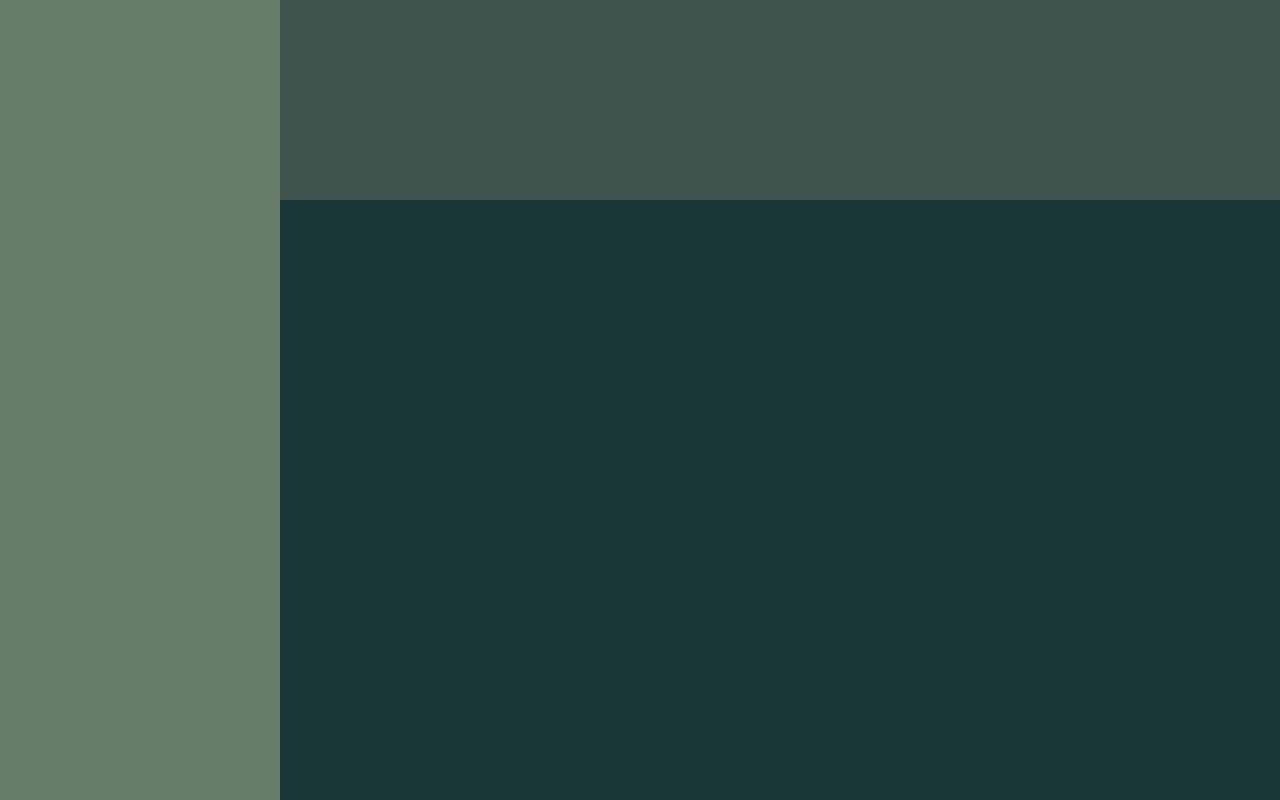
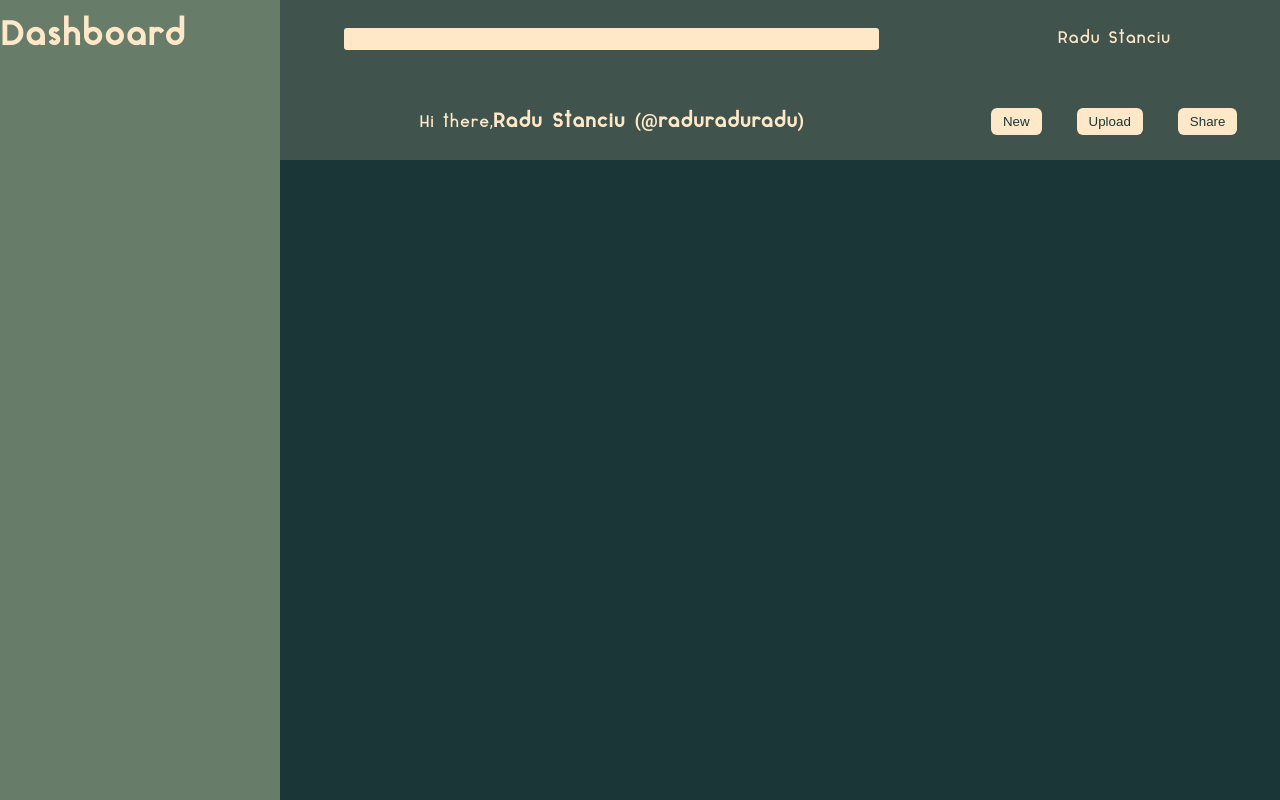
Before and after one commit to raduraduradu/admin-dashboard, a plain HTML site: page index.html in a window 1280 px wide. Drawn offline with Linux system fonts and the light colour scheme.

Commit message:
added header sections (work in progress)

```diff
--- a/index.html
+++ b/index.html
@@ -9,11 +9,33 @@
   <body>
     <div id="container">
       <div id="header">
+        <div id="searchbar-div">
+          <input type="text">
+        </div>
+        <div id="profile-div">
+          <p>Radu Stanciu</p>
+        </div>
+        <div id="greeting-div">
+          <p>Hi there,</p>
+          <h3>Radu Stanciu (@raduraduradu)</h3>
+        </div>
+        <div id="buttons-div">
+          <button>New</button>
+          <button>Upload</button>
+          <button>Share</button>
+        </div>
+      </div>
 
+      <div id="sidebar">
+        <h1>Dashboard</h1>
+        <ul>
+
+        </ul>
+        <ul>
+
+        </ul>
       </div>
-      <div id="sidebar">
 
-      </div>
       <div id="content">
 
       </div>
--- a/style.css
+++ b/style.css
@@ -2,26 +2,62 @@
   --color1: #1A3636;
   --color2: #40534C;
   --color3: #677D6A;
-  --color4: #D6BD98;
+  --color4: #FFE8C7;
   /*
-    #FFE8C7 #2B5959
+    #FFE8C7 #2B5959 #D6BD98
   */
+}
+
+@font-face {
+  font-family: aqua;
+  src: url(./aqua.ttf);
 }
 
 body {
   height: 100vh;
   margin: 0;
+  color: var(--color4);
+  font-family: aqua, roboto;
 }
 
 #container {
   height: 100%;
   display: grid;
-  grid-template: 1fr 3fr / min(30%, 280px) 3fr;
+  grid-template: 1fr 4fr / min(30%, 280px) 3fr;
   background-color: var(--color1);
 }
 
 #header {
   background-color: var(--color2);
+  display: grid;
+  grid-template: 1fr 1fr / 2fr 1fr;
+  gap: 5px;
+}
+
+#header div {
+  display: flex;
+  align-items: center;
+  justify-content: center;
+}
+
+#header #buttons-div {
+  gap: 35px;
+}
+
+button {
+  border: none;
+  border-radius: 6px;
+  background-color: var(--color4);
+  color: var(--color1);
+  padding: 6px 12px;
+}
+
+input {
+  border: none;
+  border-radius: 3px;
+  background-color: var(--color4);
+  width: 80%;
+  height: 20px;
 }
 
 #sidebar {
```
Also changed, not shown: aqua.ttf (added).
